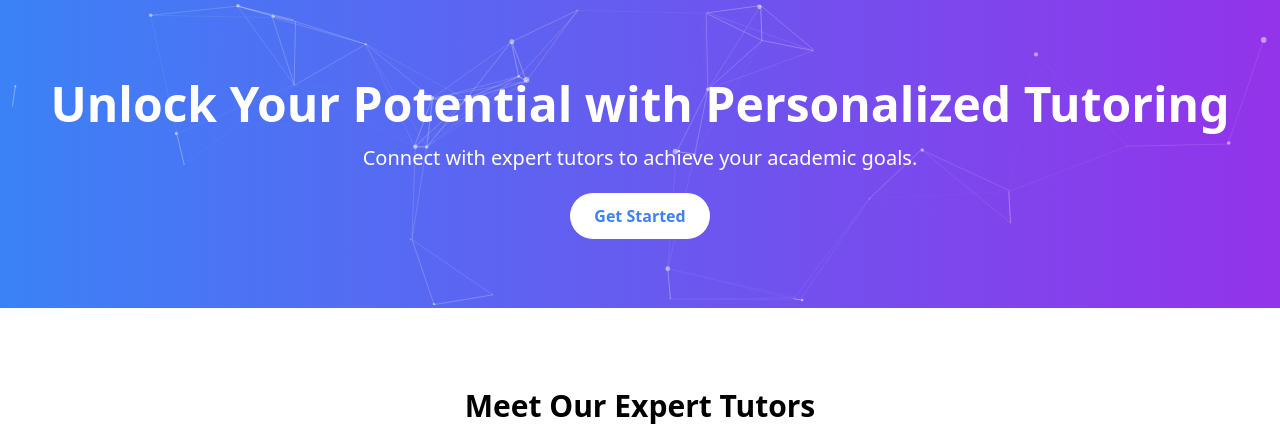
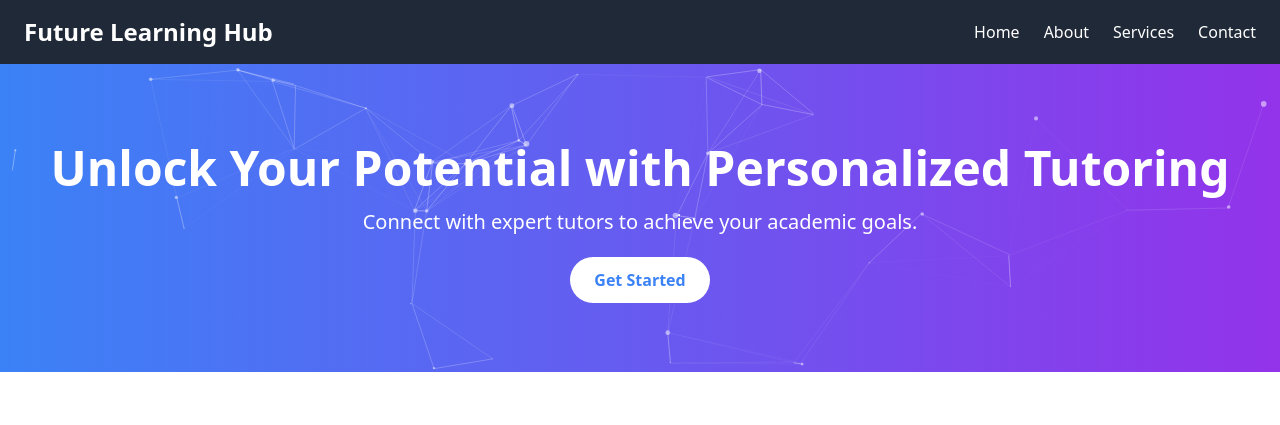
Before and after one commit to Martino93/FutureLearningHub, a Django app: template tutoring_platform/core/templates/core/landing_page.html in a window 1280 px wide. Shown: the top 425 px of the page. Run offline with Django 3.2, Linux system fonts and the light colour scheme; the template is opened without the code that fills it, so the values that code supplies are empty; some libraries are stand-ins or nearby versions.

Commit message:
add navbar

```diff
--- a/tutoring_platform/core/templates/core/base.html
+++ b/tutoring_platform/core/templates/core/base.html
@@ -13,9 +13,41 @@
     <script src="https://cdn.jsdelivr.net/particles.js/2.0.0/particles.min.js"></script>
 </head>
 <body>
+    <!-- Navbar -->
+    <nav class="bg-gray-800 text-white">
+        <div class="container mx-auto flex justify-between items-center py-4 px-6">
+            <a href="#" class="text-2xl font-bold">Future Learning Hub</a>
+            <div class="hidden md:flex space-x-6">
+                <a href="#home" class="hover:text-gray-300">Home</a>
+                <a href="#about" class="hover:text-gray-300">About</a>
+                <a href="#services" class="hover:text-gray-300">Services</a>
+                <a href="#contact" class="hover:text-gray-300">Contact</a>
+            </div>
+            <button class="md:hidden text-gray-300 focus:outline-none" id="menu-toggle">
+                <svg xmlns="http://www.w3.org/2000/svg" class="h-6 w-6" fill="none" viewBox="0 0 24 24" stroke="currentColor">
+                    <path stroke-linecap="round" stroke-linejoin="round" stroke-width="2" d="M4 6h16M4 12h16m-7 6h7" />
+                </svg>
+            </button>
+        </div>
+        <div class="md:hidden bg-gray-700 text-white hidden" id="mobile-menu">
+            <a href="#home" class="block px-4 py-2 hover:bg-gray-600">Home</a>
+            <a href="#about" class="block px-4 py-2 hover:bg-gray-600">About</a>
+            <a href="#services" class="block px-4 py-2 hover:bg-gray-600">Services</a>
+            <a href="#contact" class="block px-4 py-2 hover:bg-gray-600">Contact</a>
+        </div>
+    </nav>
+
     {% block content %}{% endblock %}
+
     <script>
       AOS.init();
+
+      // Toggle mobile menu
+      const menuToggle = document.getElementById('menu-toggle');
+      const mobileMenu = document.getElementById('mobile-menu');
+      menuToggle.addEventListener('click', () => {
+          mobileMenu.classList.toggle('hidden');
+      });
     </script>
 </body>
 </html>
--- a/tutoring_platform/theme/static/css/dist/styles.css
+++ b/tutoring_platform/theme/static/css/dist/styles.css
@@ -840,6 +840,10 @@ select {
   display: grid;
 }
 
+.hidden {
+  display: none;
+}
+
 .h-48 {
   height: 12rem;
 }
@@ -848,8 +852,16 @@ select {
   height: 100vh;
 }
 
+.h-6 {
+  height: 1.5rem;
+}
+
 .w-full {
   width: 100%;
+}
+
+.w-6 {
+  width: 1.5rem;
 }
 
 .transform {
@@ -868,8 +880,18 @@ select {
   justify-content: center;
 }
 
+.justify-between {
+  justify-content: space-between;
+}
+
 .gap-8 {
   gap: 2rem;
+}
+
+.space-x-6 > :not([hidden]) ~ :not([hidden]) {
+  --tw-space-x-reverse: 0;
+  margin-right: calc(1.5rem * var(--tw-space-x-reverse));
+  margin-left: calc(1.5rem * calc(1 - var(--tw-space-x-reverse)));
 }
 
 .rounded-full {
@@ -903,6 +925,16 @@ select {
 .bg-white {
   --tw-bg-opacity: 1;
   background-color: rgb(255 255 255 / var(--tw-bg-opacity, 1));
+}
+
+.bg-gray-700 {
+  --tw-bg-opacity: 1;
+  background-color: rgb(55 65 81 / var(--tw-bg-opacity, 1));
+}
+
+.bg-gray-800 {
+  --tw-bg-opacity: 1;
+  background-color: rgb(31 41 55 / var(--tw-bg-opacity, 1));
 }
 
 .bg-gradient-to-r {
@@ -943,6 +975,21 @@ select {
   padding-bottom: 0.75rem;
 }
 
+.px-4 {
+  padding-left: 1rem;
+  padding-right: 1rem;
+}
+
+.py-2 {
+  padding-top: 0.5rem;
+  padding-bottom: 0.5rem;
+}
+
+.py-4 {
+  padding-top: 1rem;
+  padding-bottom: 1rem;
+}
+
 .text-center {
   text-align: center;
 }
@@ -964,6 +1011,11 @@ select {
 .text-xl {
   font-size: 1.25rem;
   line-height: 1.75rem;
+}
+
+.text-2xl {
+  font-size: 1.5rem;
+  line-height: 2rem;
 }
 
 .font-bold {
@@ -1006,6 +1058,11 @@ select {
   color: rgb(255 255 255 / var(--tw-text-opacity, 1));
 }
 
+.text-gray-300 {
+  --tw-text-opacity: 1;
+  color: rgb(209 213 219 / var(--tw-text-opacity, 1));
+}
+
 .shadow-lg {
   --tw-shadow: 0 10px 15px -3px rgb(0 0 0 / 0.1), 0 4px 6px -4px rgb(0 0 0 / 0.1);
   --tw-shadow-colored: 0 10px 15px -3px var(--tw-shadow-color), 0 4px 6px -4px var(--tw-shadow-color);
@@ -1025,8 +1082,18 @@ select {
   transform: translate(var(--tw-translate-x), var(--tw-translate-y)) rotate(var(--tw-rotate)) skewX(var(--tw-skew-x)) skewY(var(--tw-skew-y)) scaleX(var(--tw-scale-x)) scaleY(var(--tw-scale-y));
 }
 
+.hover\:bg-gray-600:hover {
+  --tw-bg-opacity: 1;
+  background-color: rgb(75 85 99 / var(--tw-bg-opacity, 1));
+}
+
 .hover\:bg-opacity-90:hover {
   --tw-bg-opacity: 0.9;
+}
+
+.hover\:text-gray-300:hover {
+  --tw-text-opacity: 1;
+  color: rgb(209 213 219 / var(--tw-text-opacity, 1));
 }
 
 .hover\:shadow-xl:hover {
@@ -1035,7 +1102,20 @@ select {
   box-shadow: var(--tw-ring-offset-shadow, 0 0 #0000), var(--tw-ring-shadow, 0 0 #0000), var(--tw-shadow);
 }
 
+.focus\:outline-none:focus {
+  outline: 2px solid transparent;
+  outline-offset: 2px;
+}
+
 @media (min-width: 768px) {
+  .md\:flex {
+    display: flex;
+  }
+
+  .md\:hidden {
+    display: none;
+  }
+
   .md\:grid-cols-3 {
     grid-template-columns: repeat(3, minmax(0, 1fr));
   }
```
